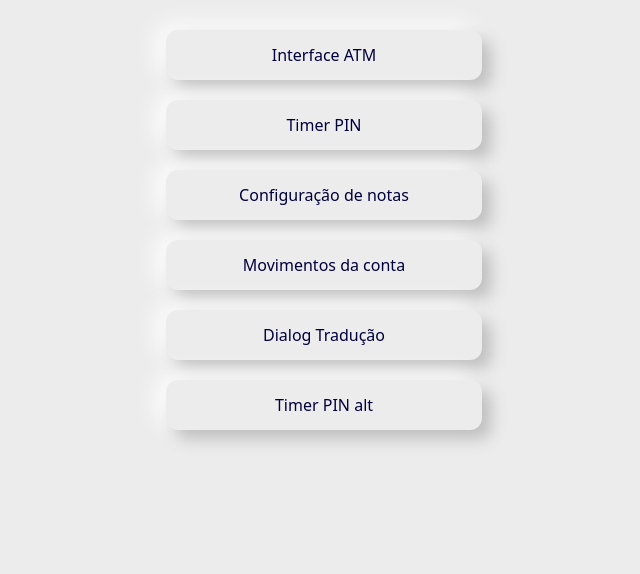
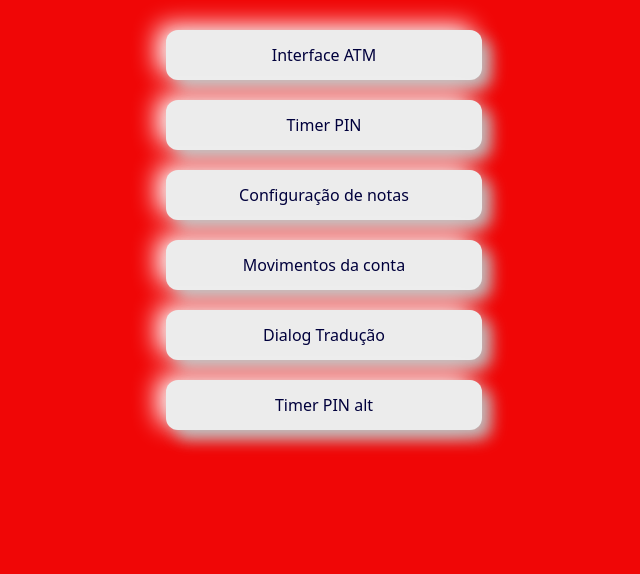
Before and after one commit to conterGui/softfinanca-internship-projetcts, a plain HTML site: page index.html in a window 1280 px wide. Shown: the part 226-800 px from the top of the page, without its empty margins (316-956 px from the left). Drawn offline with Linux system fonts and the light colour scheme.

Commit message:
build: preparing for deploy

```diff
--- a/style.css
+++ b/style.css
@@ -1,7 +1,7 @@
 body {
   margin: 0;
   font-family: system-ui, Arial, sans-serif;
-  background: #ececec;
+  background: #f00606;
   color: rgb(0, 0, 60);
 
   display: flex;
```
